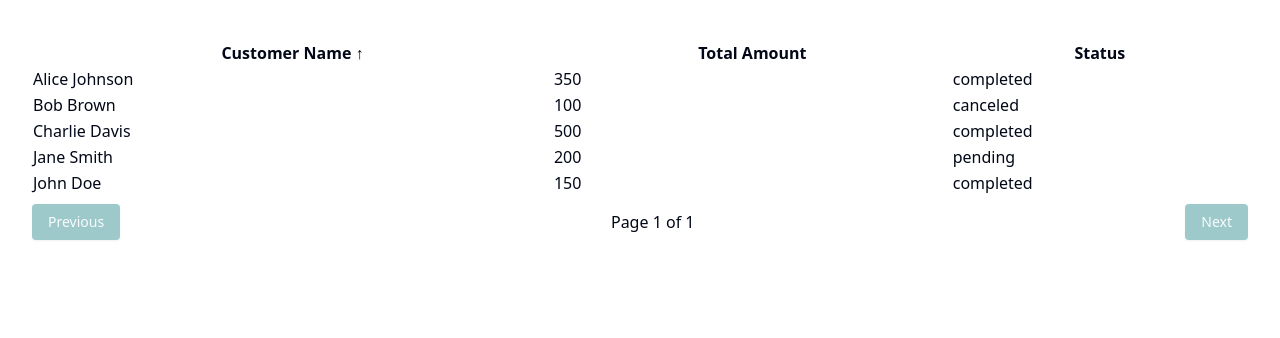
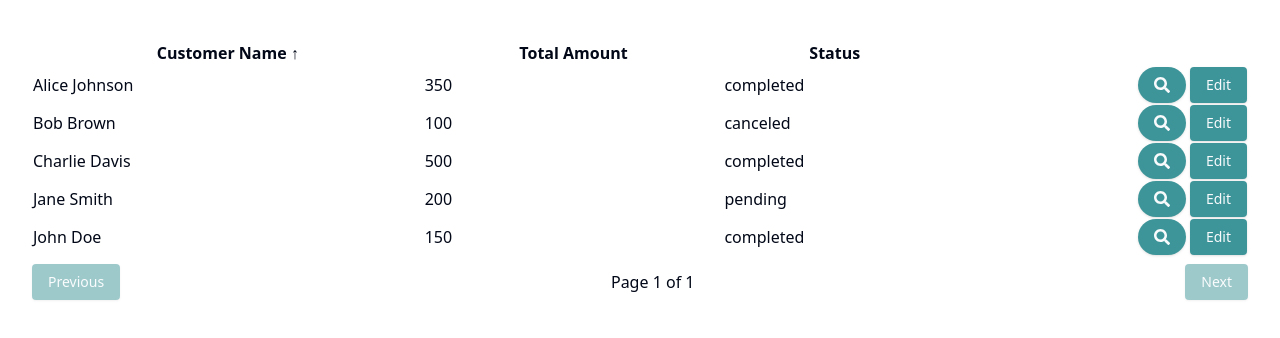
Before and after one commit to danilocolasso/react-base, a React (Vite) app: page /operations/orders in a window 1280 px wide. Shown: the top 338 px of the page. Built offline with nearby package versions, Linux system fonts and the light colour scheme.

Commit message:
Improve DataTable component

```diff
--- a/src/components/DataTable/DataTable.tsx
+++ b/src/components/DataTable/DataTable.tsx
@@ -4,6 +4,7 @@ import { useDataTable } from './useDataTable';
 import { DataTablePagination } from './DataTablePagination';
 import { PaginatedPayload } from '@/services/base/PaginatedPayload';
 import { PaginatedResponse } from '@/services/base/PaginatedResponse';
+import { TableAction } from '@/components/DataTable/DataTableActions';
 
 export interface TableColumn<T> {
   key: keyof T;
@@ -14,6 +15,7 @@ export interface TableColumn<T> {
 export interface DataTableProps<T> {
   service: (params: PaginatedPayload) => Promise<PaginatedResponse<T>>;
   columns: TableColumn<T>[];
+  actions?: TableAction<T>[];
   sort?: keyof T | undefined;
   order?: 'asc' | 'desc' | undefined;
   pagination?: boolean;
@@ -22,6 +24,7 @@ export interface DataTableProps<T> {
 export const DataTable = <T,>({
   service,
   columns,
+  actions,
   sort: defaultSort,
   order: defaultOrder,
   pagination = true,
@@ -47,7 +50,7 @@ export const DataTable = <T,>({
     <div className='flex flex-col gap-2'>
       <table className='w-full border-collapse'>
         <DataTableHead columns={columns} sort={sort} order={order} onSort={handleSort} />
-        <DataTableBody columns={columns} data={data} />
+        <DataTableBody columns={columns} data={data} actions={actions} />
       </table>
       {pagination && (
         <DataTablePagination
--- /dev/null
+++ b/src/components/DataTable/DataTableActions.tsx
@@ -0,0 +1,36 @@
+import { Button } from '@/components/Button';
+import { ButtonVariantProps } from '@/components/Button/buttonVariants';
+import { Icons } from '@/components/Icon';
+
+export interface TableAction<T> extends Omit<React.ButtonHTMLAttributes<HTMLButtonElement>, 'onClick'>, ButtonVariantProps {
+  label?: string;
+  icon?: keyof typeof Icons;
+  onClick: (item: T) => void;
+}
+
+export interface DataTableActionsProps<T> extends React.HTMLAttributes<HTMLDivElement> {
+  actions: TableAction<T>[];
+  row: T;
+}
+
+export const DataTableActions = <T,>({ actions, row }: DataTableActionsProps<T>) => {
+  if (!actions) return;
+
+  return (
+    <div className='flex gap-1 items-center justify-end'>
+      { actions.map((action, index) => {
+        const { onClick, ...props } = action;
+
+        return (
+          <Button
+            key={index}
+            onClick={() => onClick(row)}
+            {...props}
+          >
+            {action.label}
+          </Button>
+        )
+      })}
+    </div>
+  );
+}
--- a/src/components/DataTable/DataTableBody.tsx
+++ b/src/components/DataTable/DataTableBody.tsx
@@ -1,10 +1,11 @@
 import { DataTableProps } from './DataTable';
+import { DataTableActions } from './DataTableActions';
 
 interface DataTableBodyProps<T> extends Omit<DataTableProps<T>, 'service'> {
   data: T[];
 }
 
-export const DataTableBody = <T,>({ data, columns }: DataTableBodyProps<T>) => {
+export const DataTableBody = <T,>({ data, columns, actions }: DataTableBodyProps<T>) => {
   return (
     <tbody>
       {data.map((row, index) => (
@@ -14,6 +15,7 @@ export const DataTableBody = <T,>({ data, columns }: DataTableBodyProps<T>) => {
               {row[column.key] as string}
             </td>
           ))}
+          { actions && <td><DataTableActions actions={actions} row={row} /></td> }
         </tr>
       ))}
     </tbody>
--- a/src/components/DataTable/DataTableHead.tsx
+++ b/src/components/DataTable/DataTableHead.tsx
@@ -4,7 +4,7 @@ interface DataTableHeadProps<T> extends Omit<DataTableProps<T>, 'service'> {
   onSort: (key: keyof T) => void;
 }
 
-export const DataTableHead = <T,>({ columns, sort, order, onSort }: DataTableHeadProps<T>) => {
+export const DataTableHead = <T,>({ columns, sort, order, onSort, selectable }: DataTableHeadProps<T>) => {
   return (
     <thead>
       <tr>
--- a/src/pages/Sales/Order.tsx
+++ b/src/pages/Sales/Order.tsx
@@ -1,4 +1,5 @@
 import { DataTable, TableColumn } from '@/components/DataTable';
+import { TableAction } from '@/components/DataTable/DataTableActions';
 import { orderService } from '@/services/order.service';
 
 interface Order {
@@ -8,7 +9,7 @@ interface Order {
   status: string;
 }
 
-export const columns: TableColumn<Order>[] = [
+const columns: TableColumn<Order>[] = [
   {
     key: 'customerName',
     label: 'Customer Name',
@@ -25,12 +26,30 @@ export const columns: TableColumn<Order>[] = [
   },
 ];
 
+const actions: TableAction<Order>[] = [
+  {
+    icon: 'FaSearch',
+    variant: 'primary',
+    className: 'rounded-full',
+    onClick: (item: Order) => {
+      console.log('View', item);
+    },
+  },
+  {
+    label: 'Edit',
+    onClick: (item: Order) => {
+      console.log('Edit', item);
+    },
+  },
+];
+
 export const Order = () => {
   return (
     <div className='container mx-auto py-10'>
       <DataTable
         service={orderService}
         columns={columns}
+        actions={actions}
         pagination={true}
         sort="customerName"
         order="asc"
```
